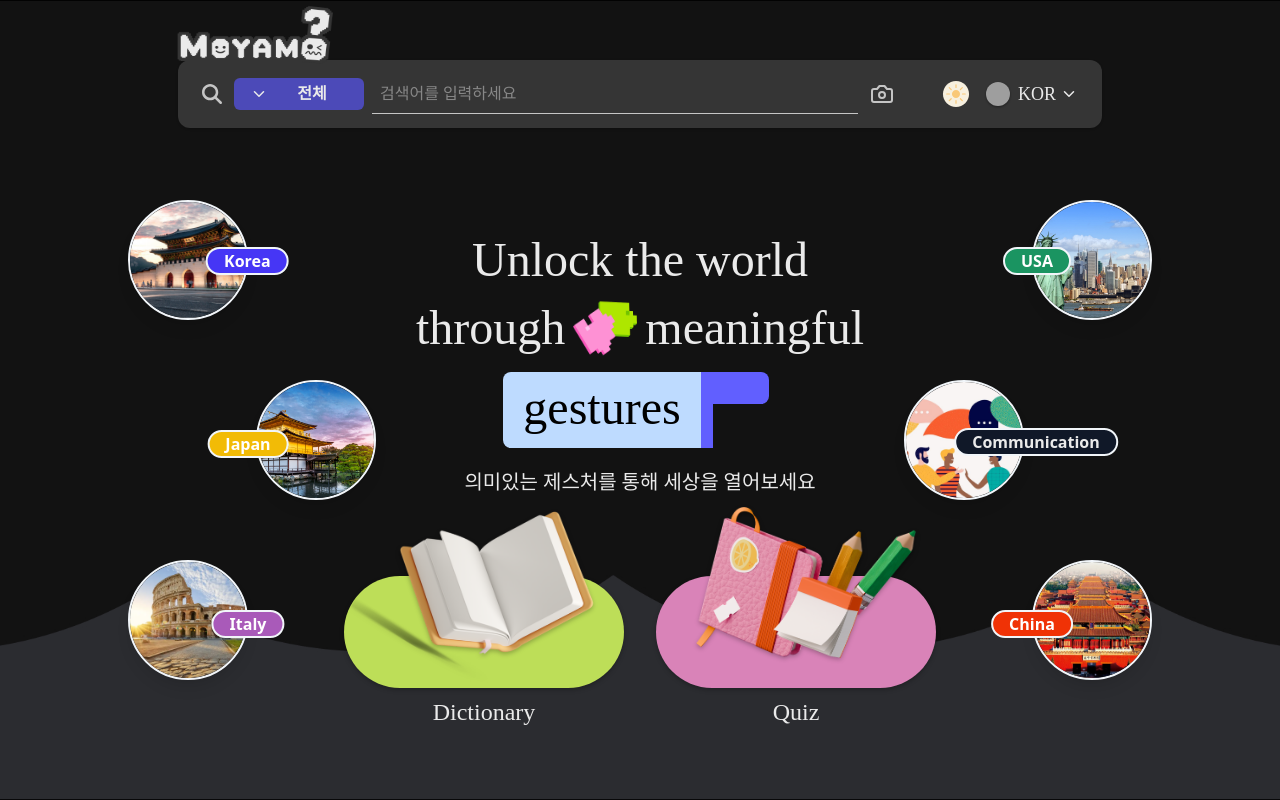
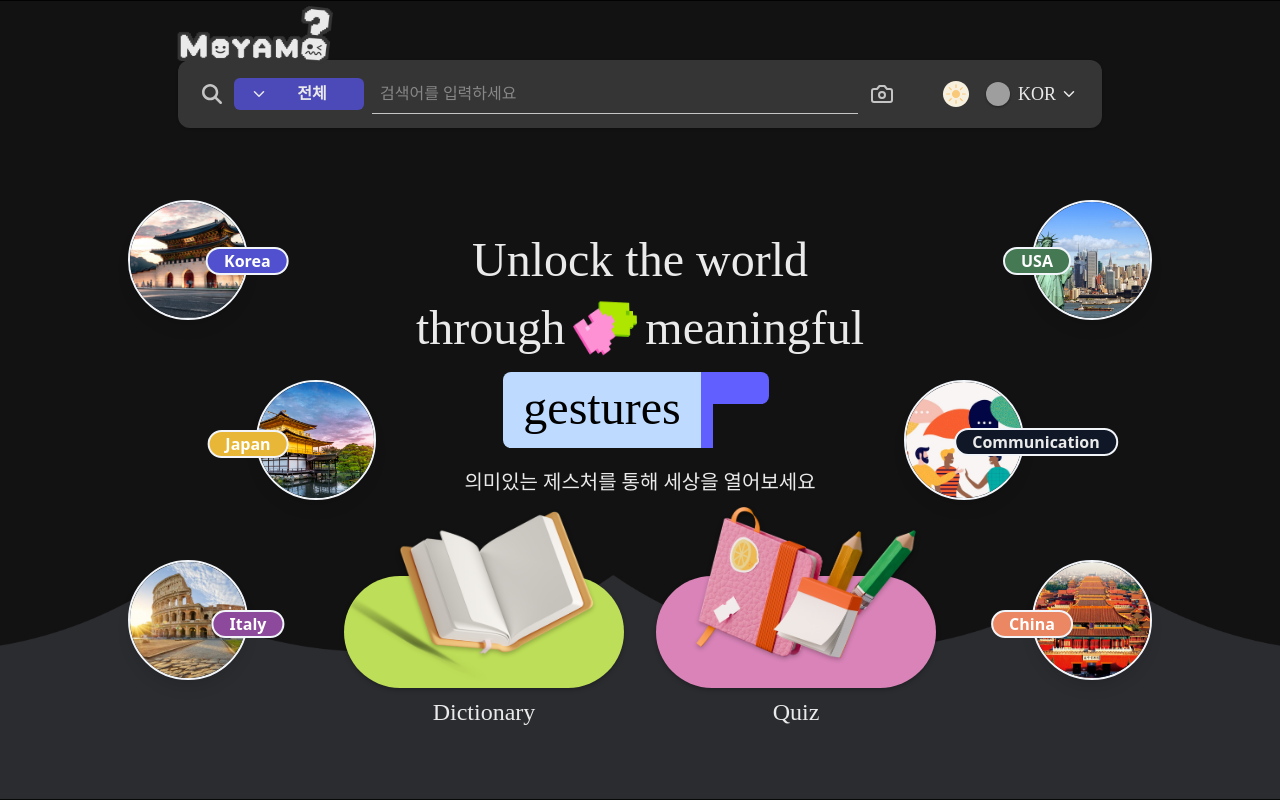
Before and after one commit to lovelyppotto/Moyamo, a React (Vite) app in the folder FE/: page / in a window 1280 px wide. Built offline with nearby package versions, Linux system fonts and the light colour scheme; grey boxes are pictures that could not be loaded; a web font is replaced by a local one.

Commit message:
[FE] desing: 툴팁 다크모드 적용
툴팁 다크모드 적용 완료

ref: S12P21D203-151
related to: S12P21D203-123

```diff
--- a/FE/src/index.css
+++ b/FE/src/index.css
@@ -47,7 +47,7 @@
   --color-d-jp-600: #c67719;
   --color-d-jp-700: #a55618;
   --color-d-jp-800: #86431a;
-  --color-d-jp-900: #6e3819;
+  --color-d-jp-900: #857967;
 
 
   /* u.s.a color */
@@ -62,15 +62,15 @@
   --color-us-900: #0f4531;
 
   /* dark: u.s.a color */
-  --color-amazon-100: #dfece0;
-  --color-amazon-200: #c0dac4;
-  --color-amazon-300: #96bfa0;
-  --color-amazon-400: #699e78;
-  --color-amazon-500: #447954; /* main */
-  --color-amazon-600: #356645;
-  --color-amazon-700: #2b5138;
-  --color-amazon-800: #24412e;
-  --color-amazon-900: #1e3627;
+  --color-d-us-100: #dfece0;
+  --color-d-us-200: #c0dac4;
+  --color-d-us-300: #96bfa0;
+  --color-d-us-400: #699e78;
+  --color-d-us-500: #447954; /* main */
+  --color-d-us-600: #356645;
+  --color-d-us-700: #2b5138;
+  --color-d-us-800: #24412e;
+  --color-d-us-900: #1e3627;
 
 
   /* china color */
@@ -85,16 +85,16 @@
   --color-cn-900: #7f1b0f;
 
   /* dark: china color */
-  --color-apricot-100: #fbe6d9;
-  --color-apricot-200: #f6c9b2;
-  --color-apricot-300: #f0a581;
-  --color-apricot-400: #eb8763; /* main */
-  --color-apricot-500: #e3552c;
-  --color-apricot-600: #d43e22;
-  --color-apricot-700: #b02d1e;
-  --color-apricot-800: #8d271f;
-  --color-apricot-900: #72221c;
-  --color-apricot-950: #3d0e0d;
+  --color-d-cn-100: #fbe6d9;
+  --color-d-cn-200: #f6c9b2;
+  --color-d-cn-300: #f0a581;
+  --color-d-cn-400: #eb8763; /* main */
+  --color-d-cn-500: #e3552c;
+  --color-d-cn-600: #d43e22;
+  --color-d-cn-700: #b02d1e;
+  --color-d-cn-800: #8d271f;
+  --color-d-cn-900: #72221c;
+  --color-d-cn-950: #3d0e0d;
 
 
   /* italy color */
--- a/FE/src/pages/home/CountryBubble.tsx
+++ b/FE/src/pages/home/CountryBubble.tsx
@@ -14,6 +14,7 @@ interface TooltipPosition {
   alignOffset: number;
 }
 
+// 툴팁 관련 인터페이스
 interface CountryData {
   id: string;
   countryId: number;
@@ -27,6 +28,7 @@ interface CountryData {
   tooltipPosition: TooltipPosition;
 }
 
+// 툴팁 세팅
 const countrySetup: CountryData[] = [
   {
     id: 'korea',
@@ -35,8 +37,8 @@ const countrySetup: CountryData[] = [
     image: '/images/attractions/korea.png',
     position: 'absolute top-[20%] left-[10%]',
     labelPosition: 'absolute bottom-13 -right-5 transform translate-x-1/4 translate-y-1/4',
-    labelBackground: 'bg-kr-500 dark:bg-kr-600',
-    tooltipBackground: 'bg-kr-100',
+    labelBackground: 'bg-kr-500 dark:bg-d-kr-600',
+    tooltipBackground: 'bg-kr-100 dark:bg-d-kr-900 dark:text-d-txt-50',
     labelDirection: 'right',
     tooltipPosition: {
       side: 'top',
@@ -52,8 +54,8 @@ const countrySetup: CountryData[] = [
     image: '/images/attractions/usa.jpg',
     position: 'absolute top-[20%] right-[10%]',
     labelPosition: 'absolute bottom-13 -left-3 transform -translate-x-1/4 translate-y-1/4',
-    labelBackground: 'bg-us-600',
-    tooltipBackground: 'bg-us-100',
+    labelBackground: 'bg-us-600 dark:bg-d-us-500',
+    tooltipBackground: 'bg-us-100 dark:bg-d-us-600 dark:text-d-txt-50',
     labelDirection: 'left',
     tooltipPosition: {
       side: 'top',
@@ -69,8 +71,8 @@ const countrySetup: CountryData[] = [
     image: '/images/attractions/japan.jpg',
     position: 'absolute top-1/2 left-[20%] transform -translate-y-1/2',
     labelPosition: 'absolute bottom-14 right-32 transform translate-x-1/2 translate-y-1/2',
-    labelBackground: 'bg-jp-500',
-    tooltipBackground: 'bg-jp-100',
+    labelBackground: 'bg-jp-500 dark:bg-d-jp-400',
+    tooltipBackground: 'bg-jp-100 dark:bg-jp-100',
     labelDirection: 'right',
     tooltipPosition: {
       side: 'right',
@@ -86,8 +88,8 @@ const countrySetup: CountryData[] = [
     image: '/images/attractions/china.jpg',
     position: 'absolute bottom-[20%] right-[10%]',
     labelPosition: 'absolute bottom-14 left-0 transform -translate-x-1/2 translate-y-1/2',
-    labelBackground: 'bg-cn-600',
-    tooltipBackground: 'bg-cn-100',
+    labelBackground: 'bg-cn-600 dark:bg-d-cn-400',
+    tooltipBackground: 'bg-cn-100 dark:bg-d-cn-800 dark:text-d-txt-50',
     labelDirection: 'left',
     tooltipPosition: {
       side: 'bottom',
@@ -103,8 +105,8 @@ const countrySetup: CountryData[] = [
     image: '/images/attractions/italy.webp',
     position: 'absolute bottom-[20%] left-[10%]',
     labelPosition: 'absolute bottom-14 right-0 transform translate-x-1/2 translate-y-1/2',
-    labelBackground: 'bg-italy-600',
-    tooltipBackground: 'bg-italy-100',
+    labelBackground: 'bg-italy-600 dark:bg-d-italy-600',
+    tooltipBackground: 'bg-italy-100 dark:bg-d-italy-800 dark:text-d-txt-50',
     labelDirection: 'right',
     tooltipPosition: {
       side: 'bottom',
@@ -121,7 +123,7 @@ const countrySetup: CountryData[] = [
     position: 'absolute top-1/2 right-[20%] transform -translate-y-1/2',
     labelPosition: 'absolute bottom-11 left-33 transform -translate-x-1/2',
     labelBackground: 'bg-white',
-    tooltipBackground: 'bg-gray-50',
+    tooltipBackground: 'bg-gray-50 dark:bg-slate-100',
     labelDirection: 'left',
     tooltipPosition: {
       side: 'left',
--- a/FE/src/pages/home/tipMock.ts
+++ b/FE/src/pages/home/tipMock.ts
@@ -8,7 +8,7 @@ export const tipsMockData: TipData[] = [
   {
     tipId: 1,
     countryId: 1,
-    content: "한국은 늦은 새벽에도 음식을 주문하면 배달이 빠르게 진행됩니다"
+    content: "한국은 늦은 시각에도 음식 주문시 배달이 빠르게 진행됩니다"
   },
   {
     tipId: 2,
```
